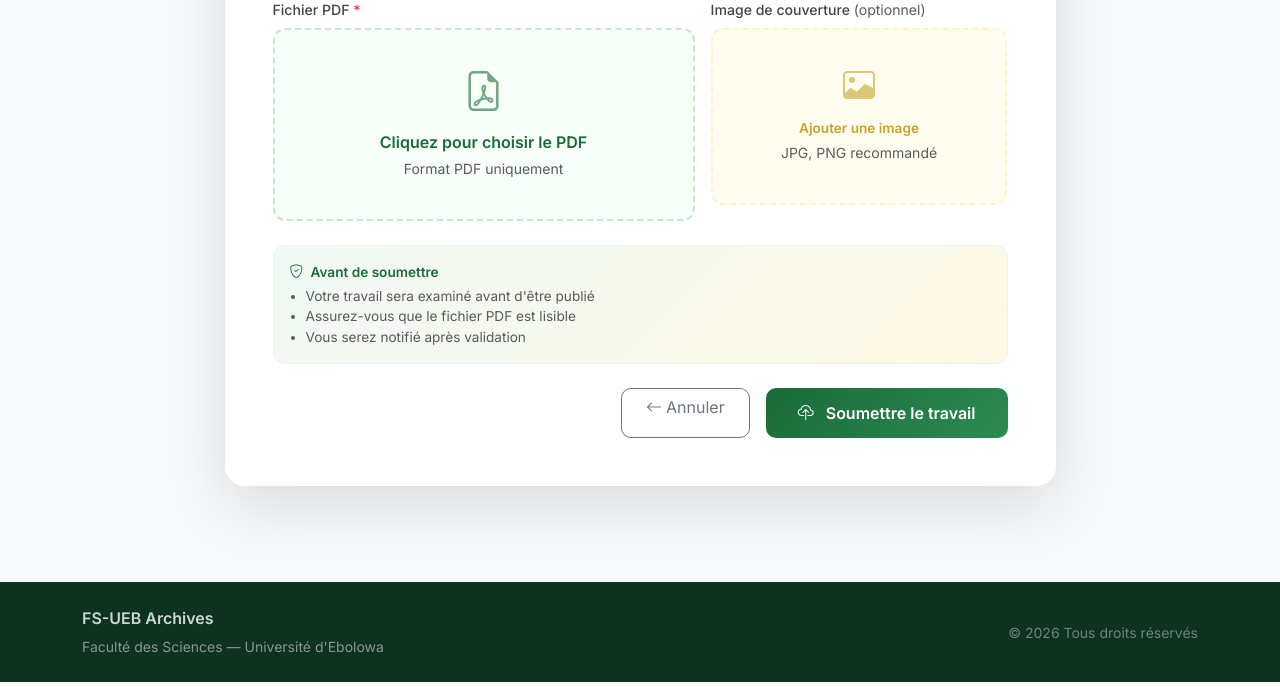
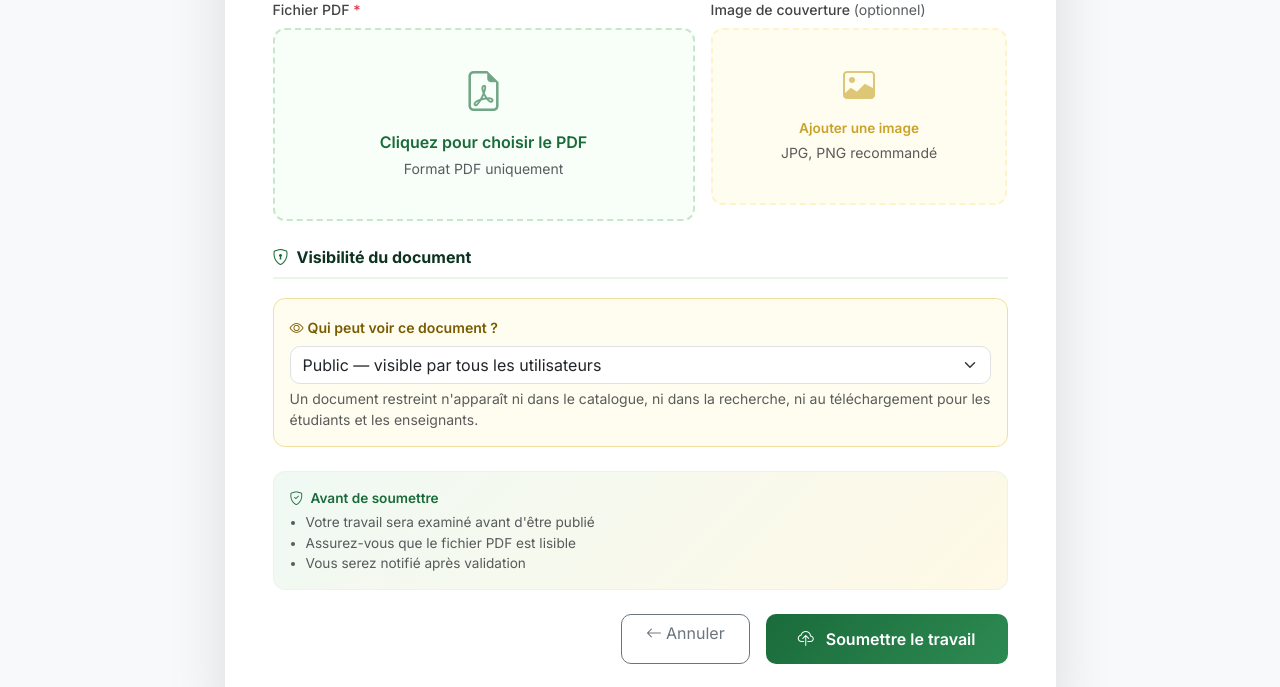
Before and after one commit to E-hamadou/fs-ueb-archives, a Django app: page /soumettre/ in a window 1280 px wide. Shown: the part 1206-1893 px from the top of the page. Run offline with Django 5.2, Linux system fonts and the light colour scheme; the visitor is signed in with stand-in values (Sample User, id 1); data that the repository does not hold is empty; some libraries are stand-ins or nearby versions.

Commit message:
Implement document visibility options in upload form
Added a visibility section to restrict document access.

```diff
--- a/templates/archives/upload.html
+++ b/templates/archives/upload.html
@@ -301,6 +301,39 @@
                         </div>
                     </div>
 
+                    {% if peut_restreindre %}
+                    <!-- Section 4 : Visibilité (Personnel / Administration) -->
+                    <div class="section-title">
+                        <i class="bi bi-shield-lock me-2"
+                           style="color:#1a6b3a"></i>Visibilité du document
+                    </div>
+                    <div class="mb-4">
+                        <div class="p-3"
+                             style="background:#fffdf0;border:1px solid #f0e0a0;
+                                    border-radius:12px">
+                            <label class="form-label fw-semibold"
+                                   style="color:#7a5c00">
+                                <i class="bi bi-eye me-1"></i>Qui peut voir ce document ?
+                            </label>
+                            <select name="visibilite" class="form-select"
+                                    style="border-radius:10px">
+                                <option value="public" selected>
+                                    Public — visible par tous les utilisateurs
+                                </option>
+                                <option value="restreint">
+                                    Restreint — Personnel et Administration uniquement
+                                </option>
+                            </select>
+                            <div class="form-text mb-0">
+                                Un document restreint n'apparaît ni dans le
+                                catalogue, ni dans la recherche, ni au
+                                téléchargement pour les étudiants et les
+                                enseignants.
+                            </div>
+                        </div>
+                    </div>
+                    {% endif %}
+
                     <!-- Conseil -->
                     <div class="tip-card mb-4">
                         <div class="fw-semibold mb-1" style="color:#1a6b3a">
```
